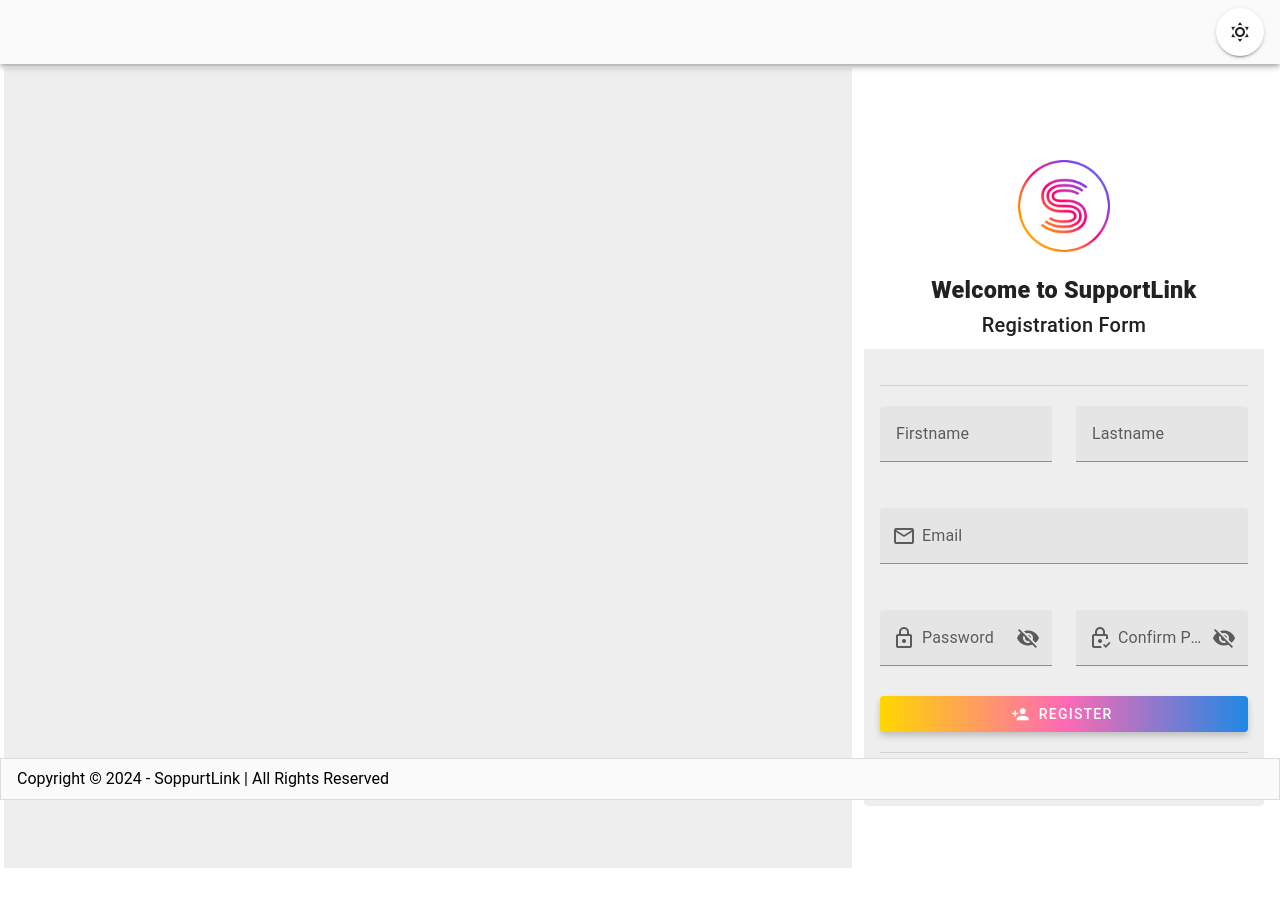
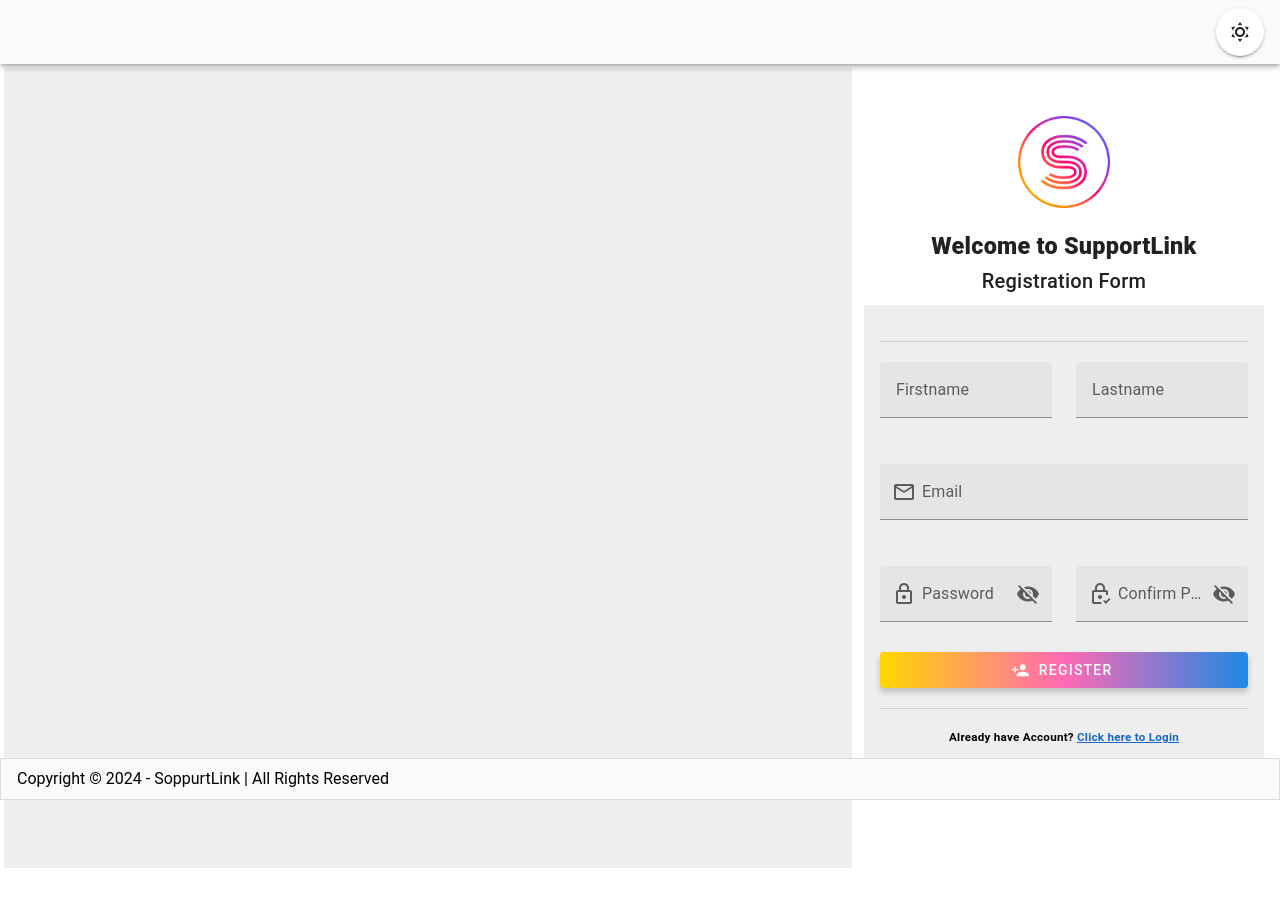
Before and after one commit to davematchica/web-supportlink, a Vue app: page /register in a window 1280 px wide. Shown: the top 906 px of the page. Built offline with nearby package versions, Linux system fonts and the light colour scheme.

Commit message:
fix: fix display md

```diff
--- a/src/views/auth/RegisterView.vue
+++ b/src/views/auth/RegisterView.vue
@@ -12,7 +12,7 @@
       <v-container fluid>
         <v-row>
           <v-col cols="12" md="8" class="bg-surface-light h-screen" v-if="!mobile"></v-col>
-          <v-col cols="12" md="4" :class="mobile ? '' : 'pt-16'">
+          <v-col cols="12" md="4" :class="mobile ? '' : 'pt-5'">
             <v-card class="mx-auto" elevation="0" max-width="600">
               <v-card-title class="text-center">
                 <v-img
```
